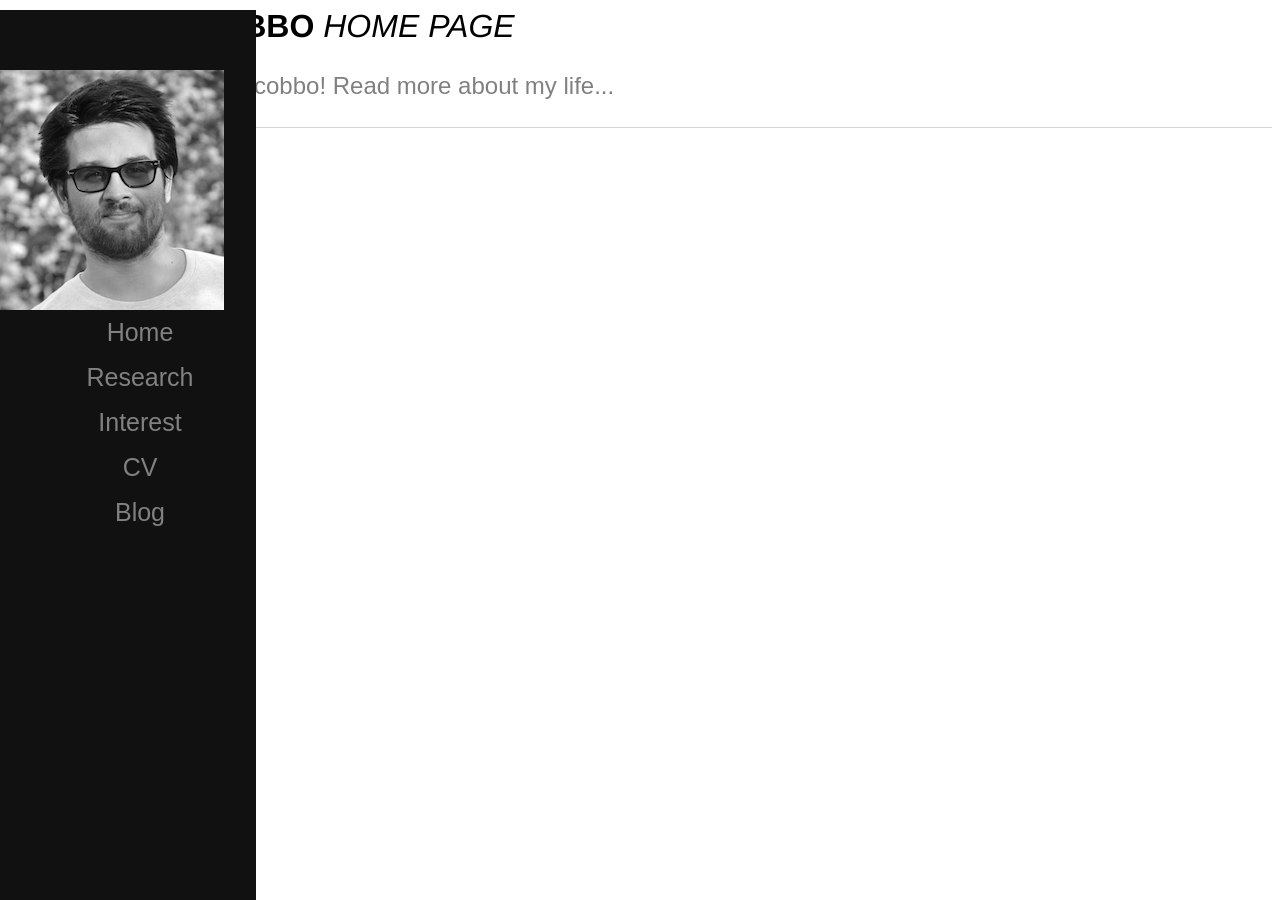
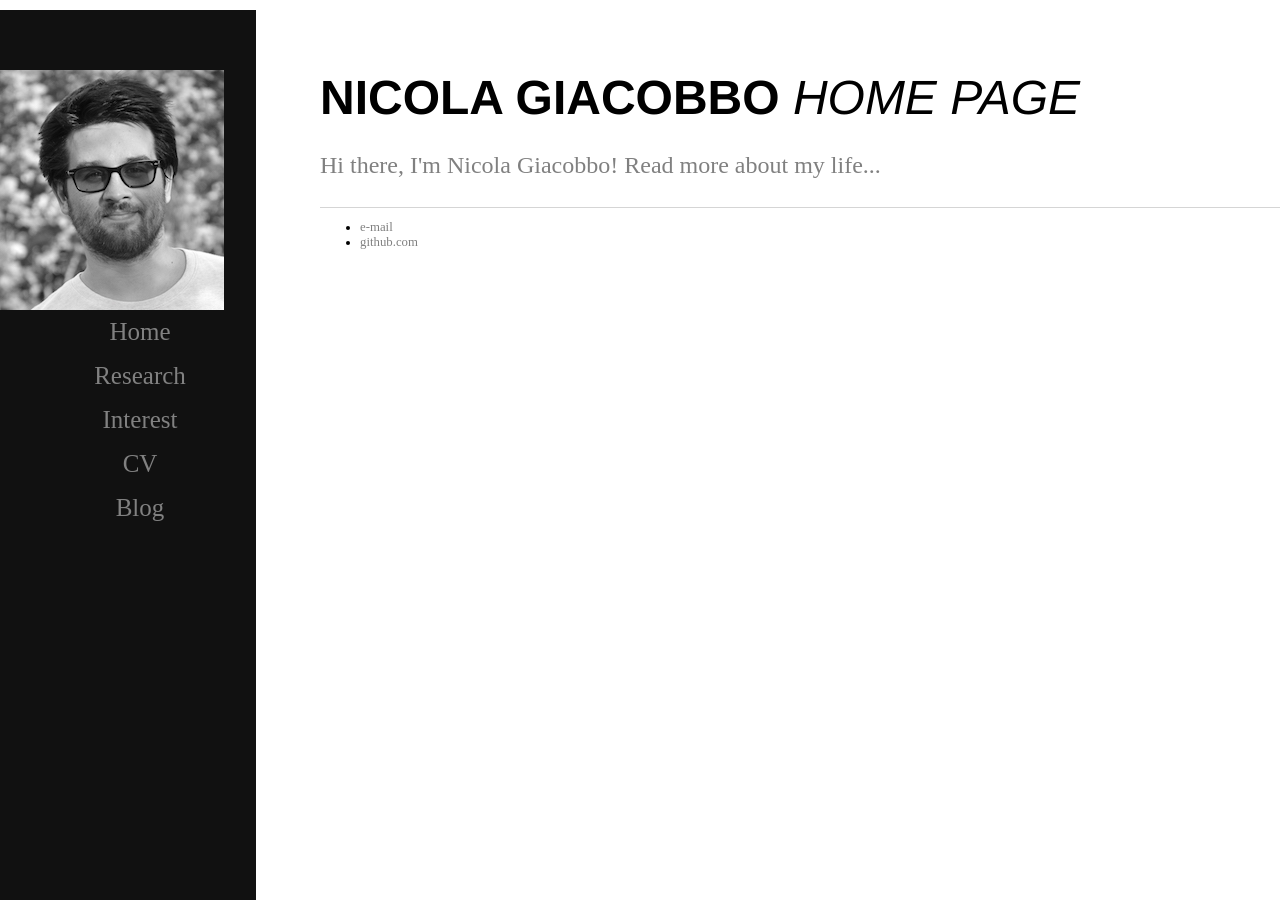
Before and after one commit to GiacobboNicola/giacobbonicola.github.io, a Jekyll site: the page built from index.html, in a window 1280 px wide. Built offline with Jekyll 4.4.1, drawn with Linux system fonts in a browser that asks for light colours.

Commit message:
corrected a mistake

```diff
--- a/css/main.css
+++ b/css/main.css
@@ -1,11 +1,10 @@
-body, h1,h2,h3,h4,h5,h6 {font-family: "Montserrat", sans-serif}
-.row-padding img {margin-bottom: 12px}
-.bgimg {
-	background-position: center;
-	background-repeat: no-repeat;
-	background-size: cover;
-	background-image: src="../images/Nicola_ProfileBW.JPG";
-	min-height: 100%;
+body {
+    margin: 70px auto;
+    width: 75%;
+    left: 30px;
+    float: right;
+/*    background-color: grey;*/
+    background-color: white;
 }
 
 .main-title {
@@ -47,7 +46,8 @@
 
 /* When you mouse over the navigation links, change their color */
 nav a:hover, .offcanvas a:focus{
-    color: #f1f1f1;
+/*    color: #f1f1f1;*/
+    color: grey;
 }
 
 /* The images */
@@ -74,10 +74,15 @@
 
   a {
     text-decoration: none;
-    color: white;
+/*    color: white;*/
+    color: grey;
 }
 a:hover {
     text-decoration: underline;
+}
+h1 {
+    font-size: 3em;
+    font-family:'Helvetica', 'Arial', 'Sans-Serif';
 }
 p {
     font-size: 1.5em;
```
